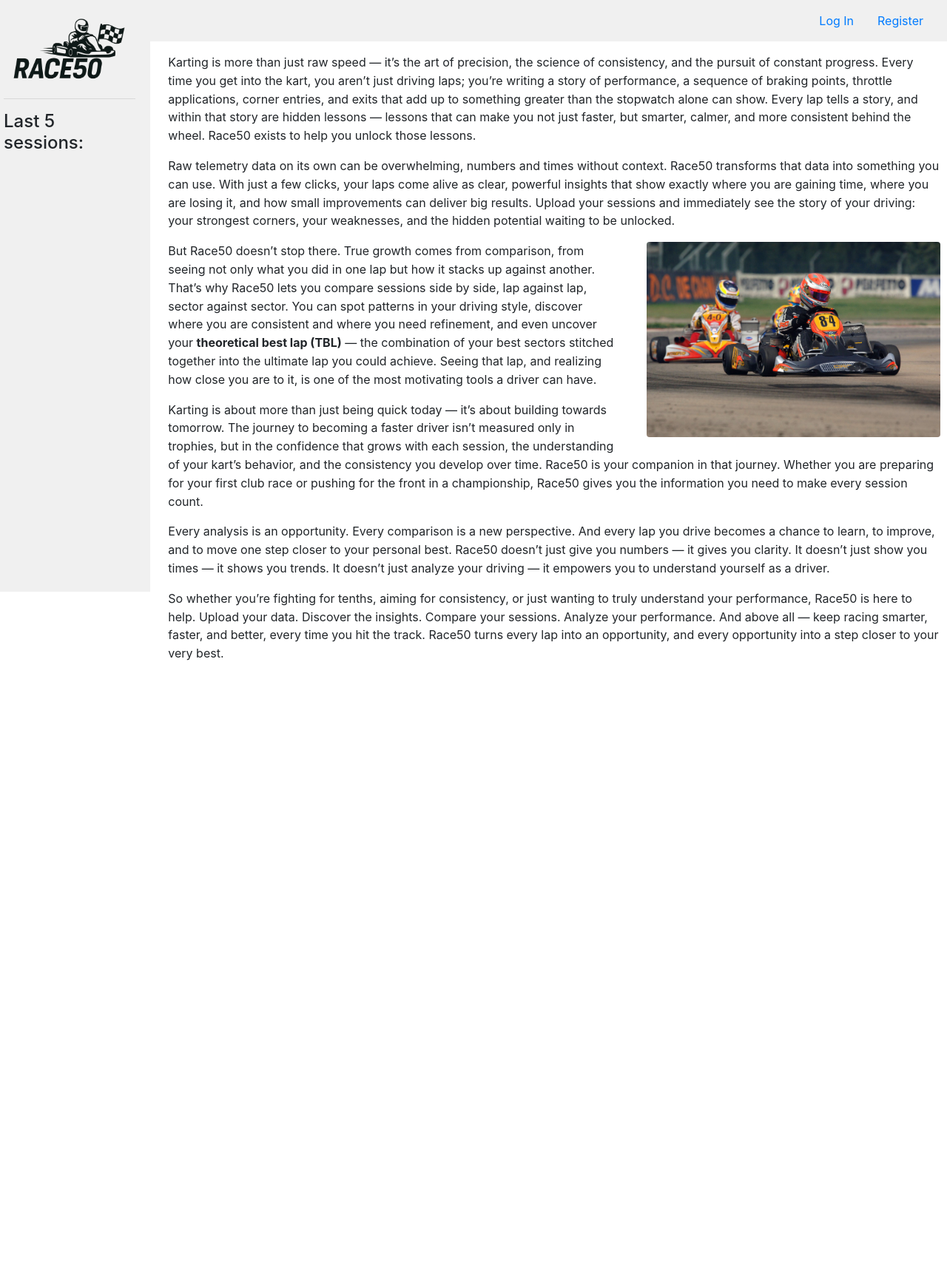
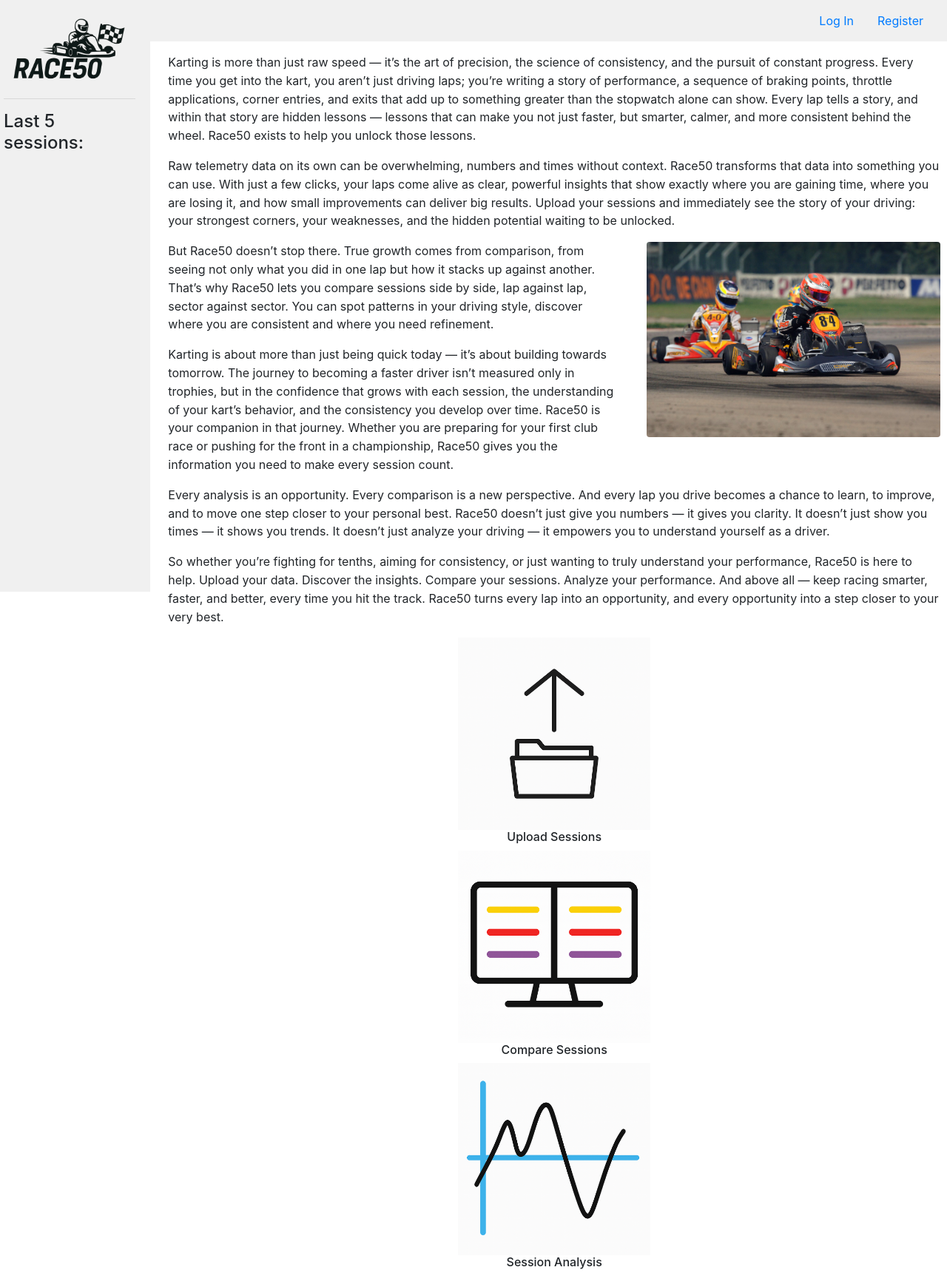
Before and after one commit to danielsaboridotorresia/Race50, a Django app: page /race50/ in a window 1280 px wide. Shown: the whole page at 74% size. Before the commit the page ends 893 px from the top, so only its background shows below. Run offline with Django 5.2, Linux system fonts and the light colour scheme; some libraries are stand-ins or nearby versions.

Commit message:
feat: images on the bottom of index

```diff
--- a/race50/static/race50/style.css
+++ b/race50/static/race50/style.css
@@ -39,7 +39,7 @@ ul, li {
     list-style-type: none;
 }
 
-/* The inside of the page - full width single column */
+/* The inside of the page */
 .inside-body {
   display: block;
   padding: 16px 24px;
@@ -47,14 +47,14 @@ ul, li {
   box-sizing: border-box;
 }
 
-/* Index article now spans full available width */
+/* Index page */
 .index-article {
   width: 100%;
   line-height: 1.55;
   font-size: 16px;
 }
 
-/* Floated image that starts lower, allowing earlier text to be higher */
+/* Main image on the index */
 .index-floated-image {
   float: right;
   width: 38%;
@@ -63,6 +63,16 @@ ul, li {
   margin: 0 0 1.25rem 2.25rem;
   border-radius: 4px;
   display: block;
+}
+
+/* Images on the bottom of the index */
+.index-images-wrap {
+    text-align: center;
+}
+
+.index-images {
+    height: 260px;
+    width: auto;
 }
 
 /* Clearfix utility */
--- a/race50/templates/race50/index.html
+++ b/race50/templates/race50/index.html
@@ -10,9 +10,9 @@
 
     <p class="index-text">Raw telemetry data on its own can be overwhelming, numbers and times without context. Race50 transforms that data into something you can use. With just a few clicks, your laps come alive as clear, powerful insights that show exactly where you are gaining time, where you are losing it, and how small improvements can deliver big results. Upload your sessions and immediately see the story of your driving: your strongest corners, your weaknesses, and the hidden potential waiting to be unlocked.</p>
 
-    <img class="index-floated-image" src="{% static 'race50/images/indeximage.jpg' %}" alt="Race50 concept image">
+    <img class="index-floated-image" src="{% static 'race50/images/indeximage.jpg' %}" alt="Karting image">
 
-    <p class="index-text">But Race50 doesn’t stop there. True growth comes from comparison, from seeing not only what you did in one lap but how it stacks up against another. That’s why Race50 lets you compare sessions side by side, lap against lap, sector against sector. You can spot patterns in your driving style, discover where you are consistent and where you need refinement, and even uncover your <strong>theoretical best lap (TBL)</strong> — the combination of your best sectors stitched together into the ultimate lap you could achieve. Seeing that lap, and realizing how close you are to it, is one of the most motivating tools a driver can have.</p>
+    <p class="index-text">But Race50 doesn’t stop there. True growth comes from comparison, from seeing not only what you did in one lap but how it stacks up against another. That’s why Race50 lets you compare sessions side by side, lap against lap, sector against sector. You can spot patterns in your driving style, discover where you are consistent and where you need refinement.</p>
 
     <p class="index-text">Karting is about more than just being quick today — it’s about building towards tomorrow. The journey to becoming a faster driver isn’t measured only in trophies, but in the confidence that grows with each session, the understanding of your kart’s behavior, and the consistency you develop over time. Race50 is your companion in that journey. Whether you are preparing for your first club race or pushing for the front in a championship, Race50 gives you the information you need to make every session count.</p>
 
@@ -22,4 +22,18 @@
 
     <div class="clearfix"></div>
 </div>
+<div class="index-images-wrap">
+    <div class="image-upload">
+        <img class="index-images" src="{% static 'race50/images/uploadsessions.png' %}" alt="Upload Sessions">
+        <h6>Upload Sessions</h6>
+    </div>
+    <div class="image-compare">
+        <img class="index-images" src="{% static 'race50/images/comparesessions.png' %}" alt="Compare Sessions">
+        <h6>Compare Sessions</h6>
+    </div>
+    <div class="image-analysis">
+        <img class="index-images" src="{% static 'race50/images/sessionanalysis.png' %}" alt="Session Analysis">
+        <h6>Session Analysis</h6>
+    </div>
+</div>
 {% endblock %}
```
